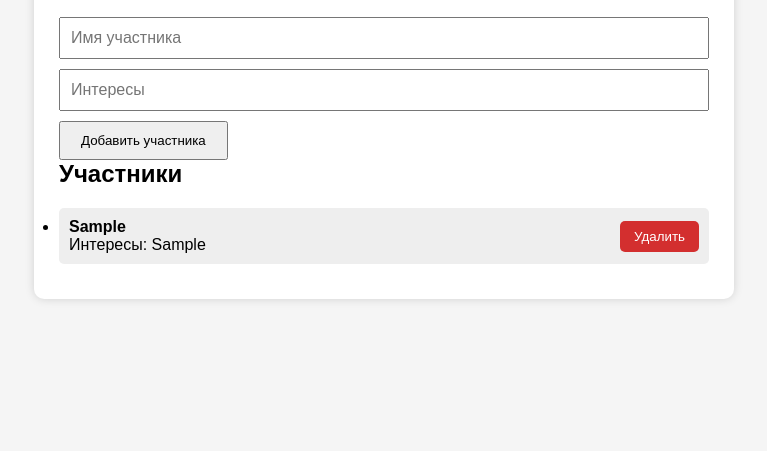
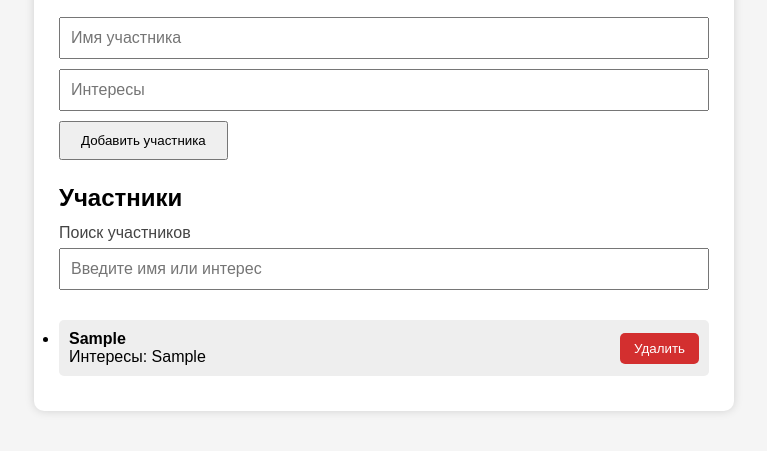
Before and after one commit to xxstevexxds/Kolosov-rabota, a plain HTML site: page index.html in a window 1280 px wide. Both pictures are taken after typing "Sample", "Sample" into the empty fields and a click on the button "Добавить участника". Shown: the part 133-584 px from the top of the page, without its empty margins (256-1023 px from the left). Drawn offline with Linux system fonts and the light colour scheme.

Commit message:
feat: добавлен поиск участников

```diff
--- a/index.html
+++ b/index.html
@@ -36,6 +36,12 @@
 
     <h2>Участники</h2>
 
+    <label class="search-label" for="search">Поиск участников</label>
+    <input
+        type="search"
+        id="search"
+        placeholder="Введите имя или интерес">
+
     <ul id="list"></ul>
 
 </div>
--- a/script.js
+++ b/script.js
@@ -1,4 +1,5 @@
 const list = document.getElementById("list");
+const search = document.getElementById("search");
 
 function loadUsers() {
     return JSON.parse(localStorage.getItem("users")) || [];
@@ -11,6 +12,8 @@ function saveUsers() {
 }
 
 render();
+
+search.addEventListener("input", render);
 
 document.getElementById("addBtn").addEventListener("click", () => {
 
@@ -59,7 +62,15 @@ function render() {
 
     list.innerHTML = "";
 
-    users.forEach((user, index) => {
+    const query = search.value.trim().toLowerCase();
+    const filteredUsers = users.filter(user =>
+        user.name.toLowerCase().includes(query) ||
+        user.interest.toLowerCase().includes(query)
+    );
+
+    filteredUsers.forEach(user => {
+
+        const index = users.indexOf(user);
 
         const li = document.createElement("li");
 
--- a/style.css
+++ b/style.css
@@ -22,6 +22,10 @@ h1{
     margin-bottom:10px;
 }
 
+h2{
+    margin:24px 0 12px;
+}
+
 .subtitle{
     color:#666;
     margin-bottom:20px;
@@ -32,6 +36,12 @@ input{
     padding:10px;
     margin-bottom:10px;
     font-size:16px;
+}
+
+.search-label{
+    display:block;
+    margin-bottom:6px;
+    color:#444;
 }
 
 button{
```
